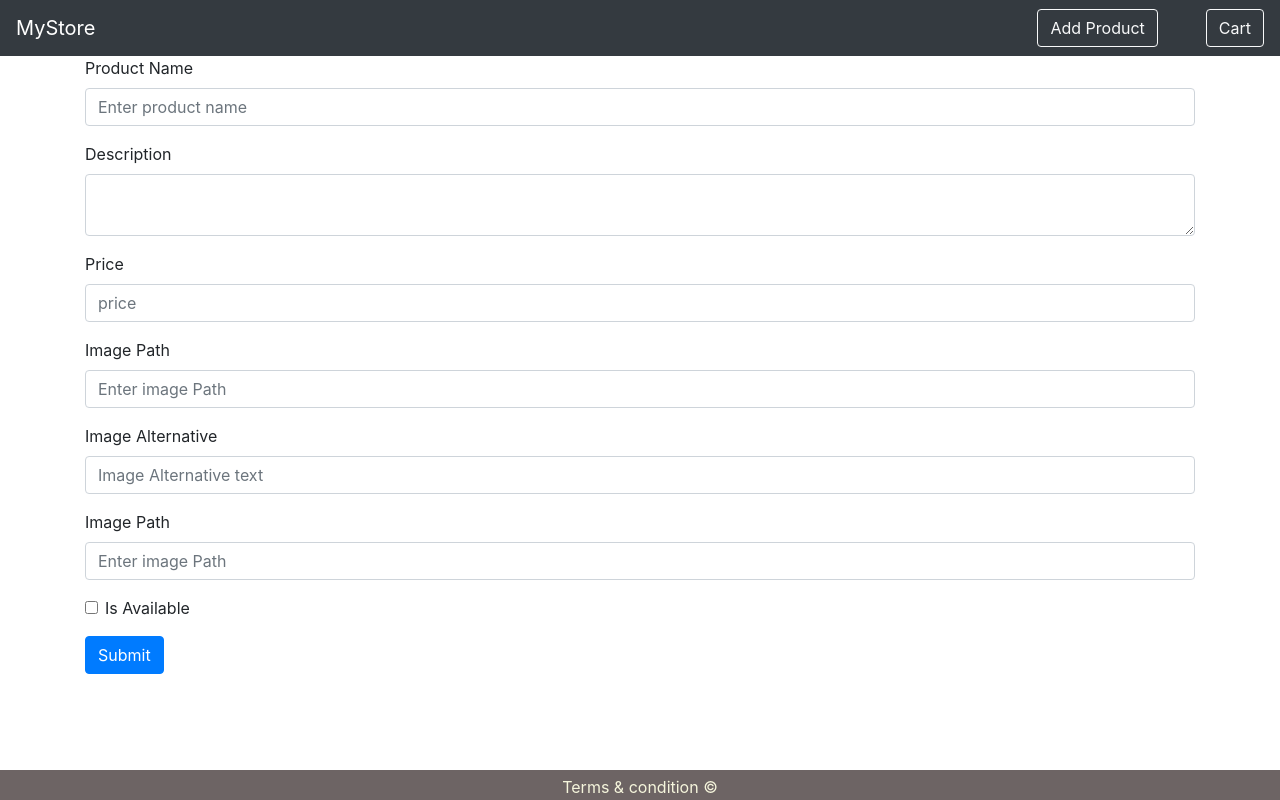
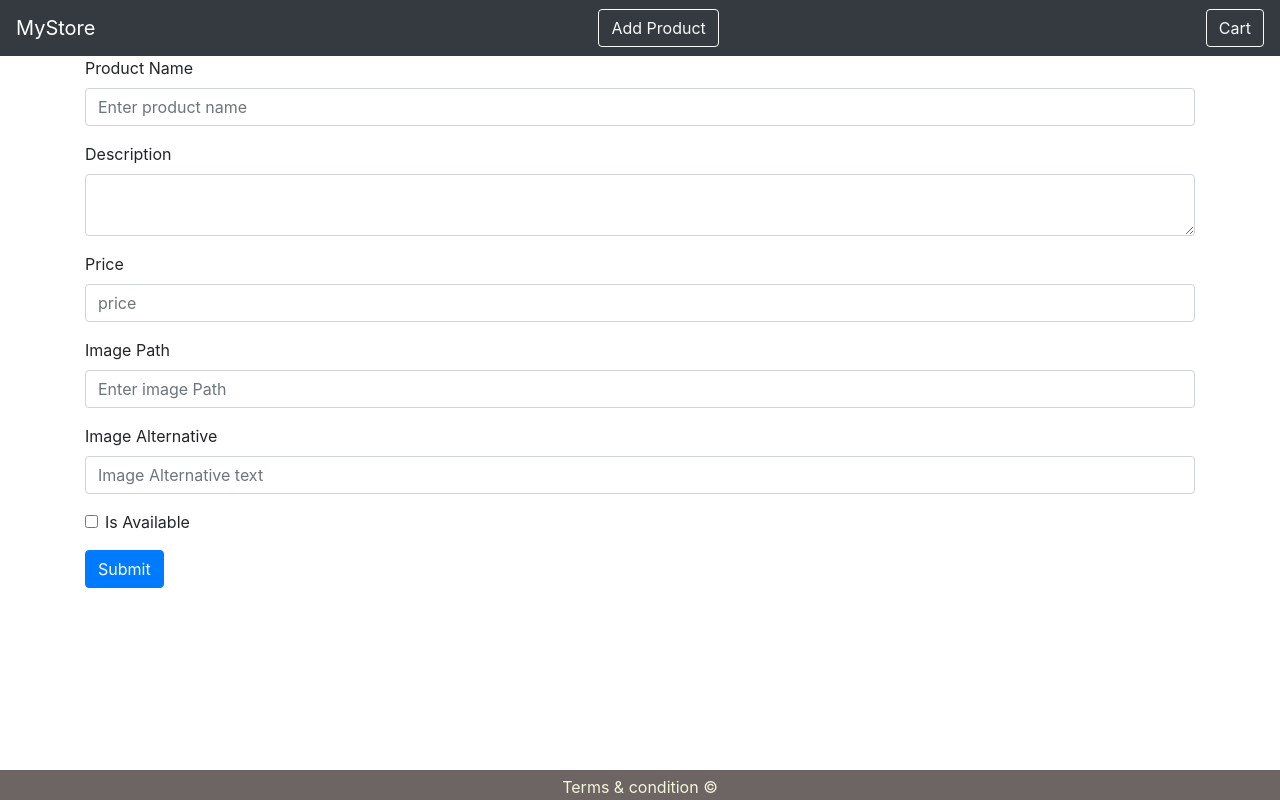
Before and after one commit to Siji-BJ/project1_angular, an Angular app: page /add-product in a window 1280 px wide. Built offline with nearby package versions, Linux system fonts and the light colour scheme.

Commit message:
started using FormsModule

```diff
--- a/src/app/add-products/add-products.component.html
+++ b/src/app/add-products/add-products.component.html
@@ -1,40 +1,35 @@
 <div class="container">
-        <form>
+        <form [formGroup]="myForm" (ngSubmit)="onSubmit(myForm)">
                 <div class="form-group">
                   <label for="name">Product Name</label>
-                  <input type="text" class="form-control" id="productName" aria-describedby="emailHelp" placeholder="Enter product name">
+                  <input type="text"  class="form-control" formControlName="name" id="productName" aria-describedby="emailHelp" placeholder="Enter product name">
 
                 </div>
 
                 <div class="form-group">
                   <label for="description">Description</label>
-                  <textarea class="form-control" id="description"></textarea>
+                  <textarea class="form-control" id="description" formControlName="description"></textarea>
                 </div>
 
                 <div class="form-group">
                         <label for="Price">Price</label>
-                        <input type="text" class="form-control" id="price" aria-describedby="emailHelp" placeholder="price">
+                        <input type="text" formControlName="price" class="form-control" id="price" aria-describedby="emailHelp" placeholder="price">
                 </div>
 
                 <div class="form-group">
                 <label for="image">Image Path</label>
-                  <input type="text" class="form-control" id="imagePath" aria-describedby="emailHelp" placeholder="Enter image Path">
+                  <input type="text" formControlName="image" class="form-control" id="imagePath" aria-describedby="emailHelp" placeholder="Enter image Path">
                 </div>
 
                 <div class="form-group">
                         <label for="imageAlt">Image Alternative</label>
-                        <input type="text" class="form-control" id="imageAlt" aria-describedby="emailHelp" placeholder="Image Alternative text">
-                </div>
-
-                <div class="form-group">
-                <label for="image">Image Path</label>
-                  <input type="text" class="form-control" id="imagePath" aria-describedby="emailHelp" placeholder="Enter image Path">
+                        <input type="text" formControlName="imageAlt" class="form-control" id="imageAlt" aria-describedby="emailHelp" placeholder="Image Alternative text">
                 </div>
 
                 <div class="form-group form-check">
                         <input type="checkbox" class="form-check-input" id="exampleCheck1">
                         <label class="form-check-label" for="exampleCheck1">Is Available</label>
-                      </div>
+                </div>
                 <button type="submit" class="btn btn-primary">Submit</button>
               </form>
 </div>
--- a/src/app/add-products/add-products.component.ts
+++ b/src/app/add-products/add-products.component.ts
@@ -1,4 +1,5 @@
 import { Component, OnInit, OnChanges, DoCheck, AfterContentInit  } from '@angular/core';
+import { FormGroup, FormControl } from '@angular/forms';
 
 // tslint:disable-next-line: no-conflicting-lifecycle
 @Component({
@@ -6,20 +7,20 @@ import { Component, OnInit, OnChanges, DoCheck, AfterContentInit  } from '@angul
   templateUrl: './add-products.component.html',
   styleUrls: ['./add-products.component.css']
 })
-export class AddProductsComponent implements  OnChanges, OnInit, DoCheck, AfterContentInit {
+export class AddProductsComponent implements OnInit {
+  myForm: FormGroup;
   constructor() { }
-  ngOnChanges() {
-    console.log('ngOnChanges');
+  ngOnInit() {
+    this.myForm = new FormGroup({
+      name: new FormControl(''),
+      description : new FormControl(''),
+      price : new FormControl(''),
+      image : new FormControl(''),
+      imageAlt : new FormControl(''),
+      isAvailable : new FormControl(''),
+    });
   }
-  ngOnInit() {
-    console.log('ngOnInit');
+  onSubmit(data) {
+      console.log(data);
   }
-  ngDoCheck(){
-    console.log('ngDoCheck');
-  }
-  ngAfterContentInit() {
-    console.log('ngAfterContentInit');
-  }
-
-
 }
--- a/src/app/app.module.ts
+++ b/src/app/app.module.ts
@@ -9,6 +9,7 @@ import { AppRoutingModule } from './app-routing.module';
 import { RouterModule, Routes } from '@angular/router';
 import { AddProductsComponent } from './add-products/add-products.component';
 import { ProductDescriptionComponent } from './product-description/product-description.component';
+import { ReactiveFormsModule } from '@angular/forms';
 
 const appRoutes: Routes = [
   { path: '', component: ProductsComponent },
@@ -27,6 +28,7 @@ const appRoutes: Routes = [
   ],
   imports: [
     BrowserModule,
+    ReactiveFormsModule,
     AppRoutingModule,
     RouterModule.forRoot(
       appRoutes,
--- a/src/app/header/header.component.html
+++ b/src/app/header/header.component.html
@@ -2,9 +2,8 @@
 
     <a class="navbar-brand" href="#">MyStore</a>
 
-    <form class="form-inline">
+
         <button class="btn btn-outline-light mx-5" type="submit" routerLink="/add-product"> Add Product </button>
         <button class="btn btn-outline-light my-2 my-sm-0" type="submit"> Cart </button>
-    </form>
 
 </nav>
```
